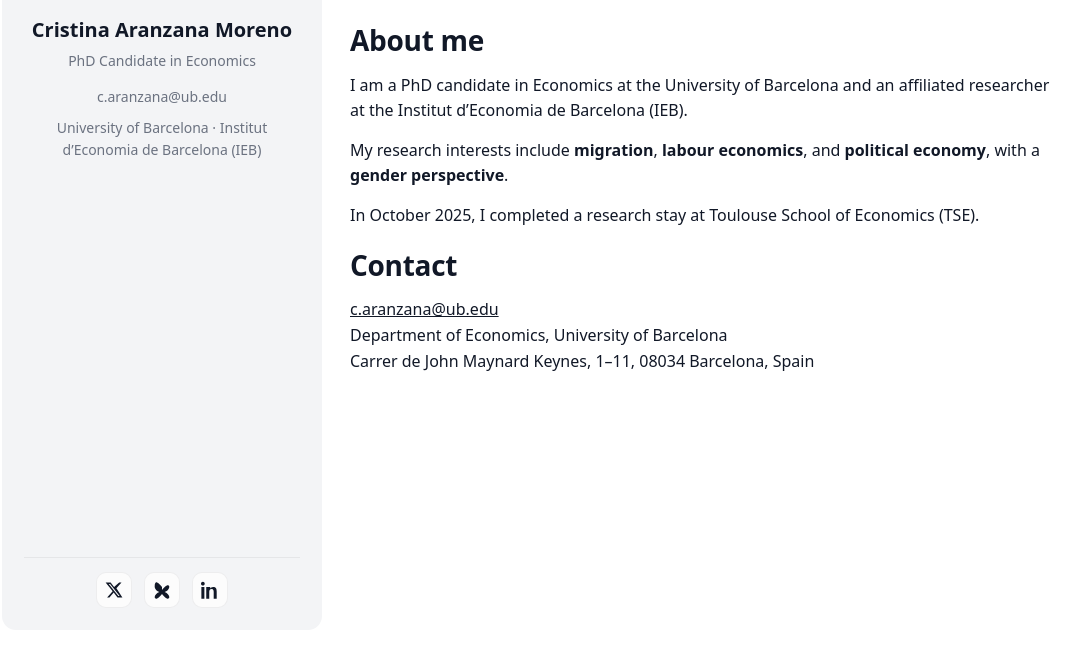
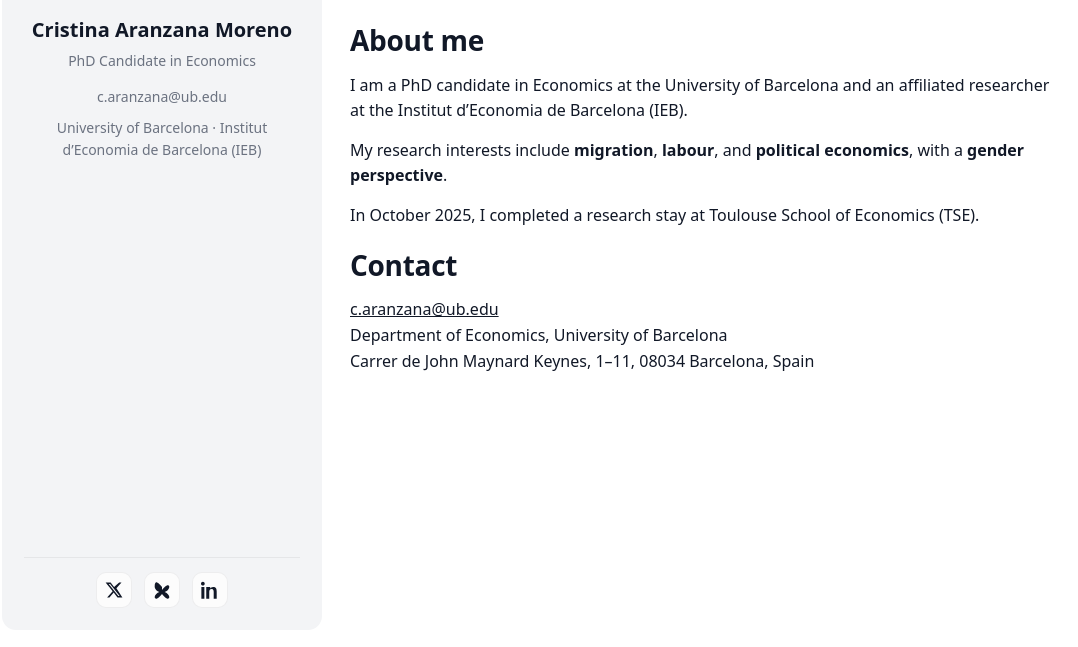
Before and after one commit to cristinaaranzana/cristinaaranzana.github.io, a Jekyll site: the page built from index.md, in a window 1280 px wide, cut to the strip 246-893 px from the top of the page. Shown: the whole strip, without its empty margins (112-1190 px from the left). Built offline with Jekyll 4.4.1, drawn with Linux system fonts in a browser that asks for light colours.

Commit message:
Update index.md

```diff
--- a/index.md
+++ b/index.md
@@ -12,8 +12,8 @@ subtitle: "PhD Candidate in Economics"
 </p>
 
 <p>
-  My research interests include <strong>migration</strong>, <strong>labour economics</strong>, and
-  <strong>political economy</strong>, with a <strong>gender perspective</strong>.
+  My research interests include <strong>migration</strong>, <strong>labour</strong>, and
+  <strong>political economics</strong>, with a <strong>gender perspective</strong>.
 </p>
 
 <p>
```
